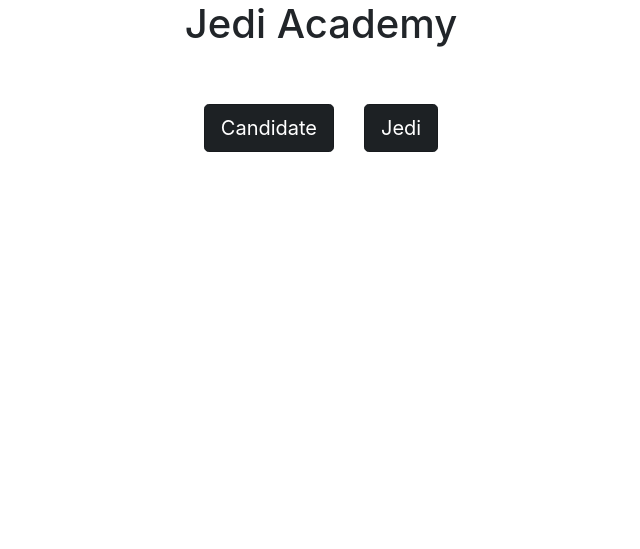
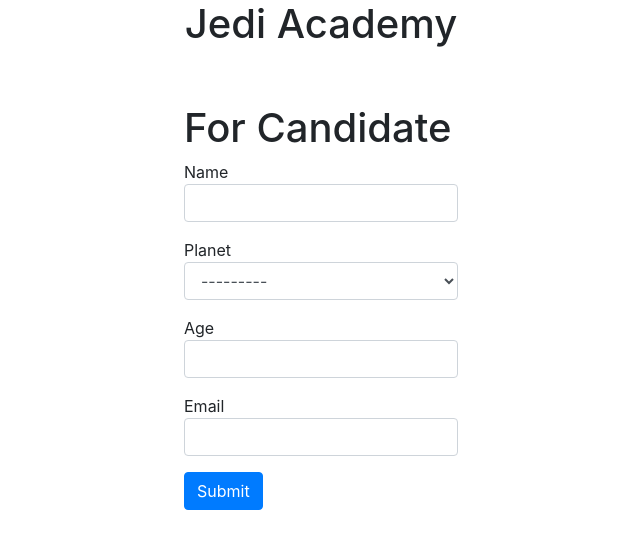
Before and after one commit to prophet322/elrostest, a Django app: page /jedi-academy/candidate in a window 1280 px wide. Shown: the top 549 px of the page, without its empty margins (319-959 px from the left). Run offline with Django 3.2, Linux system fonts and the light colour scheme; data that the repository does not hold is empty; some libraries are stand-ins or nearby versions.

Commit message:
create funkcional candidate

```diff
--- a/elrosproject/jedis/forms.py
+++ b/elrosproject/jedis/forms.py
@@ -0,0 +1,29 @@
+from django import forms
+from .models import Jedi, Candidate, Tests, Questions
+
+class CandidateForm(forms.ModelForm):
+    class Meta:
+        model = Candidate
+        fields = [
+            'name',
+            'planet',
+            'age',
+            'email',
+        ]
+
+        widgets = {
+            'name': forms.TextInput(attrs={'class': 'form-control'}),
+            'email': forms.EmailInput(attrs={'class': 'form-control'}),
+            'planet': forms.Select(attrs={'class': 'form-control'}),
+            'age': forms.NumberInput(attrs={'class': 'form-control'})
+        }
+
+class CandidateTest(forms.ModelForm):
+    class Meta:
+        model = Questions
+        fields = [
+            'text',
+        ]
+
+        widgets = {
+        }
--- a/elrosproject/jedis/models.py
+++ b/elrosproject/jedis/models.py
@@ -29,7 +29,7 @@
     planet = models.ForeignKey(Planet, on_delete=models.CASCADE)
     age = models.IntegerField(blank=False)
     email = models.EmailField(unique=True, blank=False)
-    jedi = models.ForeignKey(Jedi, on_delete=models.CASCADE)
+    jedi = models.ForeignKey(Jedi, null=True, blank=True, on_delete=models.CASCADE)
     answers = models.TextField(blank=True)
 
     def set_answers(self, x):
--- /dev/null
+++ b/elrosproject/jedis/templates/jedis/candidate_form.html
@@ -0,0 +1,34 @@
+{% extends 'jedis/base.html' %}
+{% load static %}
+
+
+
+
+{% block content %}
+<div class="container mt-5">
+    <div class="row justify-content-md-center">
+        <div class="col-md-auto">
+            <h1>For Candidate</h1>
+
+            <form method="POST">
+                {% csrf_token %}
+                {% for field in form %}
+
+                    <div class="form-group">
+                        {% if field.errors %}
+                            <div class="alert alert-danger">
+                                {{ field.errors }}
+                            </div>
+                        {% endif %}
+                        {{ field.label }}
+                        {{ field }}
+
+                    </div>
+                {% endfor %}
+
+                <button type="submit" class="btn btn-primary">Submit</button>
+            </form>
+        </div>
+    </div>
+</div>
+{% endblock content %}
--- a/elrosproject/jedis/templates/jedis/index.html
+++ b/elrosproject/jedis/templates/jedis/index.html
@@ -7,10 +7,10 @@
 <div class="container mt-5">
     <div class="row justify-content-md-center">
       <div class="col col-md-auto">
-        <a href="{% url 'jedi' %}" class="btn btn-dark btn-lg active" role="button" aria-pressed="true">Candidate</a>
+        <a href="{% url 'candidate' %}" class="btn btn-dark btn-lg active" role="button" aria-pressed="true">Candidate</a>
       </div>
       <div class="col col-md-auto">
-        <a href="{% url 'candidate' %}" class="btn btn-dark btn-lg active" role="button" aria-pressed="true">Jedi</a>
+        <a href="{% url 'jedi' %}" class="btn btn-dark btn-lg active" role="button" aria-pressed="true">Jedi</a>
       </div>
     </div>
 </div>
--- a/elrosproject/jedis/urls.py
+++ b/elrosproject/jedis/urls.py
@@ -6,4 +6,5 @@
     path('', views.index, name='index'),
     path('jedi', views.get_jedi, name='jedi'),
     path('candidate', views.get_candidate, name='candidate'),
+    path('test', views.test_candidate, name='test'),
 ]
--- a/elrosproject/jedis/views.py
+++ b/elrosproject/jedis/views.py
@@ -1,16 +1,57 @@
-from django.shortcuts import get_object_or_404, render
+from django.shortcuts import get_object_or_404, render, redirect
 from django.http import HttpResponse, HttpResponseRedirect
 
 from .models import Planet, Jedi, Candidate, Tests,  Questions
+from .forms import CandidateForm, CandidateTest
 
 # Create your views here.
 def index(request):
-    return render(request, 'jedis/index.html', {'foo': 'bar'})
+    return render(request, 'jedis/index.html')
 
 
 def get_jedi(request):
-    return render(request, 'jedis/index.html', {'foo': 'bar'})
+    if request.method == "POST":
+        return render(request, 'jedis/index.html')
+    else:
+        form = CandidateForm()
 
 
 def get_candidate(request):
-    return render(request, 'jedis/index.html', {'foo': 'bar'})
+    if request.method == "POST":
+        form = CandidateForm(request.POST)
+        if form.is_valid():
+            candidate = form.save()
+            request.session['usr_id'] = candidate.pk
+            # candidate = form.save(commit=False)
+            # candidate.published_date = candidate.now()
+            return redirect(test_candidate)
+        else:
+            return render(request, 'jedis/candidate_form.html', {'form': form})
+    else:
+        form = CandidateForm()
+        return render(request, 'jedis/candidate_form.html', {'form': form} )
+
+
+def test_candidate(request):
+    if request.method == "POST":
+        post = request.POST
+        if post['user_id']:
+            answers ='|'.join(['{}-{}'.format(x[0][9:],x[1]) for x in [x for x in post.items() if x[0].startswith('checkbox.')]])
+            candidat = get_object_or_404(Candidate, pk=post['user_id'])
+            candidat.answers = answers
+            candidat.save()
+            return render(request, 'jedis/candidate_test_complit.html', {'candidat':candidat})
+    else:
+        user_id = request.session.get('usr_id')
+        tests = Tests.objects.prefetch_related().all()
+        testList = []
+        for test in tests:
+            values = test.questions_set.values_list()
+            testList.append([test.ordercode,values])
+        return render(request, 'jedis/candidate_test.html', {'tests': testList, 'user_id':user_id})
+
+
+
+def results(request, question_id):
+    planet = get_object_or_404(Planet, pk=question_id)
+    return render(request, 'jedis/index.html')
```
Also changed, not shown: elrosproject/jedis/templates/jedis/candidate_test.html (added, +40 -0 lines), elrosproject/jedis/templates/jedis/candidate_test_complit.html (added, +16 -0 lines), elrosproject/jedis/migrations/0008_auto_20200312_0407.py (added).
